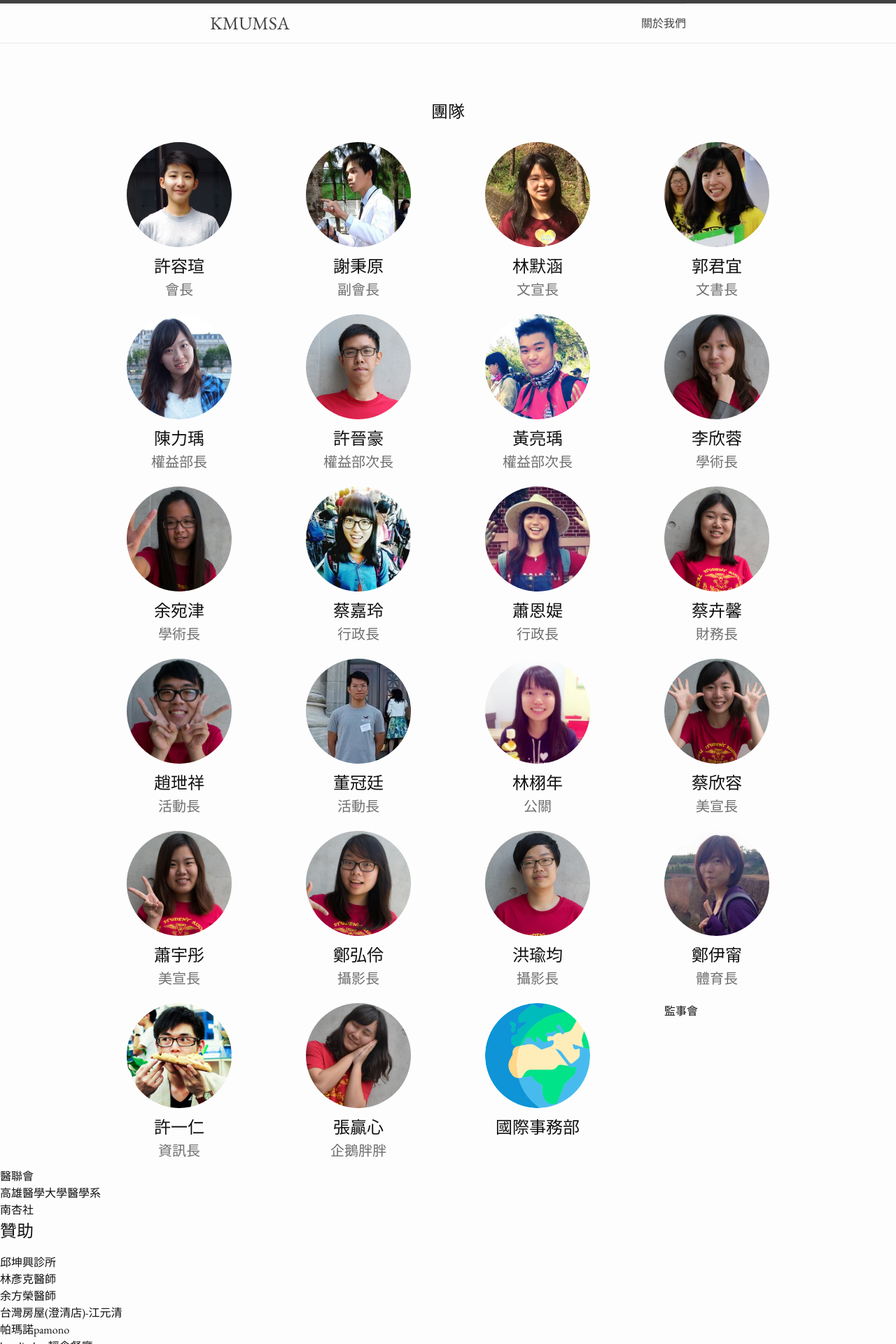
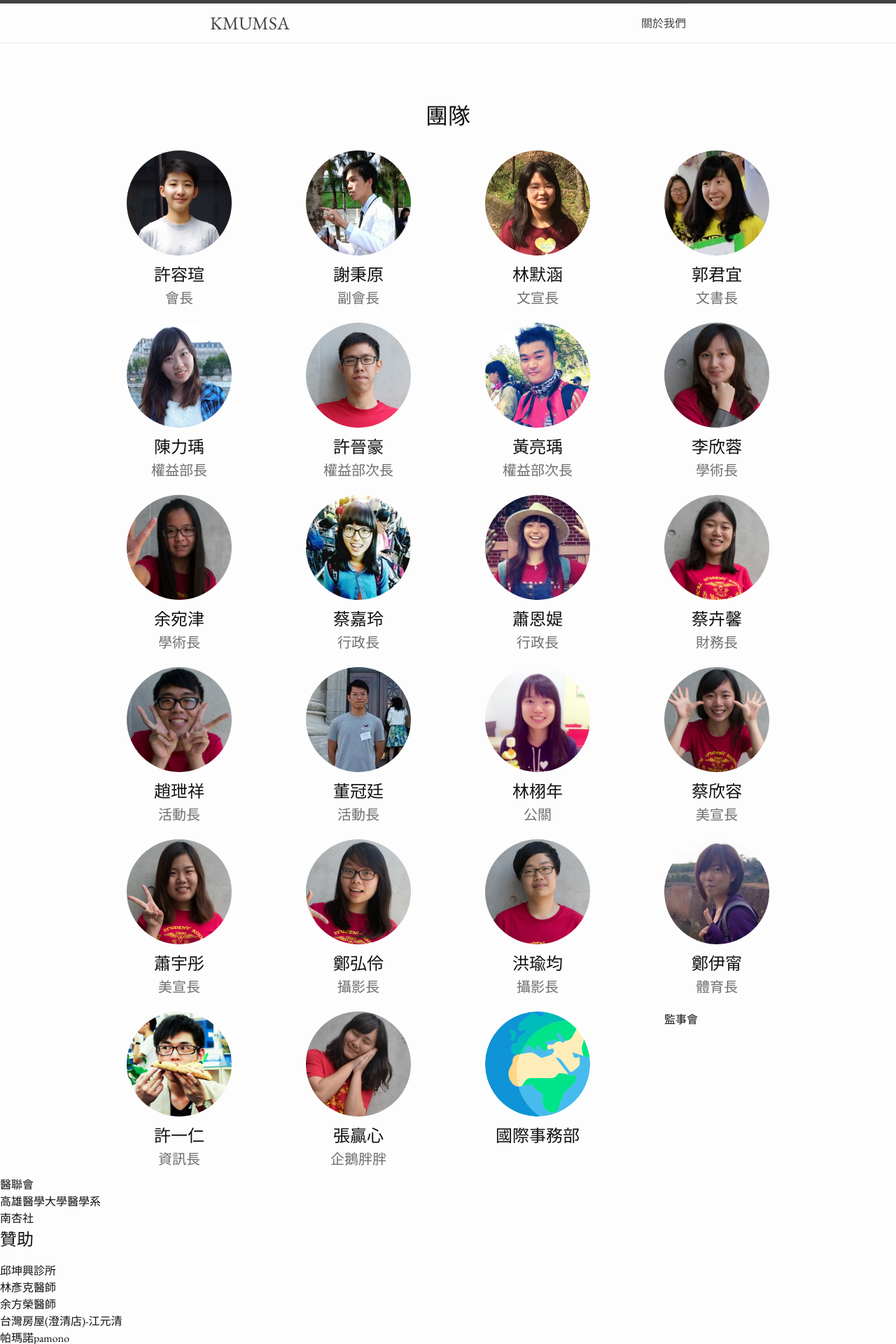
Before and after one commit to HsuYR/msasite, a Jekyll site: the page built from about.html, in a window 1280 px wide. Shown: the top 1920 px of the page at 70% size. Built offline with Jekyll 4.4.1, drawn with Linux system fonts in a browser that asks for light colours; some web fonts are replaced.

Commit message:
Change about title styling

```diff
--- a/_sass/_layout.scss
+++ b/_sass/_layout.scss
@@ -302,11 +302,9 @@
   }
 }
 
-.tabs {
-  list-style-type: none;
-  display: -webkit-flex;
-  display: flex;
-  justify-content: center;
+.about-title {
+  text-align: center;
+  font-size: $base-font-size * 2;
 }
 
 .team {
--- a/about.html
+++ b/about.html
@@ -3,9 +3,7 @@ layout: fullwidth
 title: 關於我們
 ---
 <section class="about">
-  <ul class="tabs">
-    <li><h1>團隊</h1></li>
-  </ul>
+  <h1 class="about-title">團隊</h1>
 
   <ul class="team">
     {% assign members = site.team | sort: 'order' %}
```
